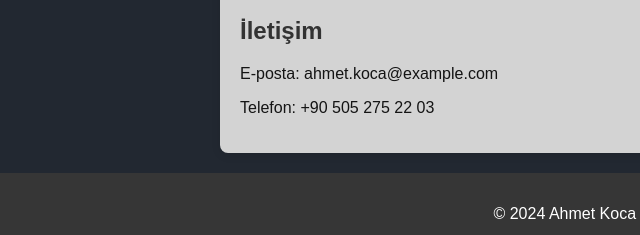
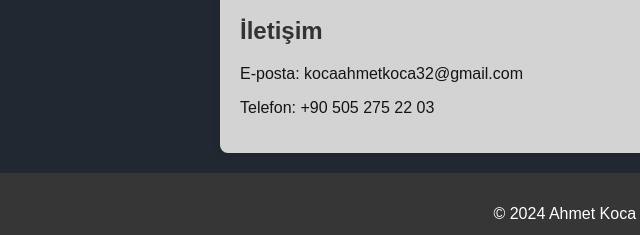
Before and after one commit to AhmetKoca32/Personal-Blog-Website, a plain HTML site: page index.html in a window 1280 px wide. Shown: the part 2015-2250 px from the top of the page, 0-640 px from the left. Drawn offline with Linux system fonts and the light colour scheme.

Commit message:
Koddaki küçük hatalar düzeltildi

```diff
--- a/index.html
+++ b/index.html
@@ -104,7 +104,7 @@
         <!-- Contact Section -->
         <section id="contact">
             <h2>İletişim</h2>
-            <p>E-posta: ahmet.koca@example.com</p>
+            <p>E-posta: kocaahmetkoca32@gmail.com</p>
             <p>Telefon: +90 505 275 22 03</p>
         </section>
     </main>
```
